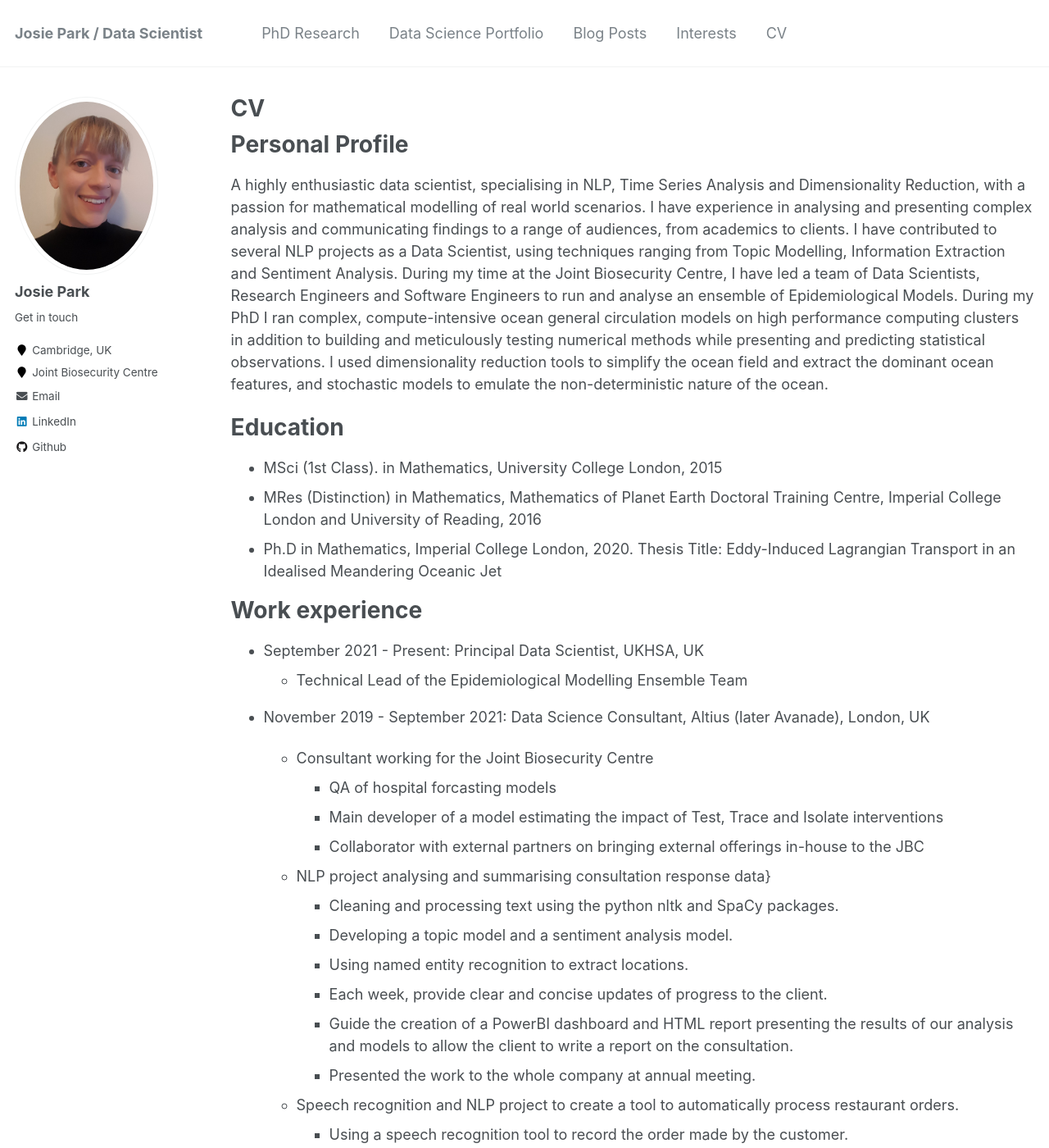
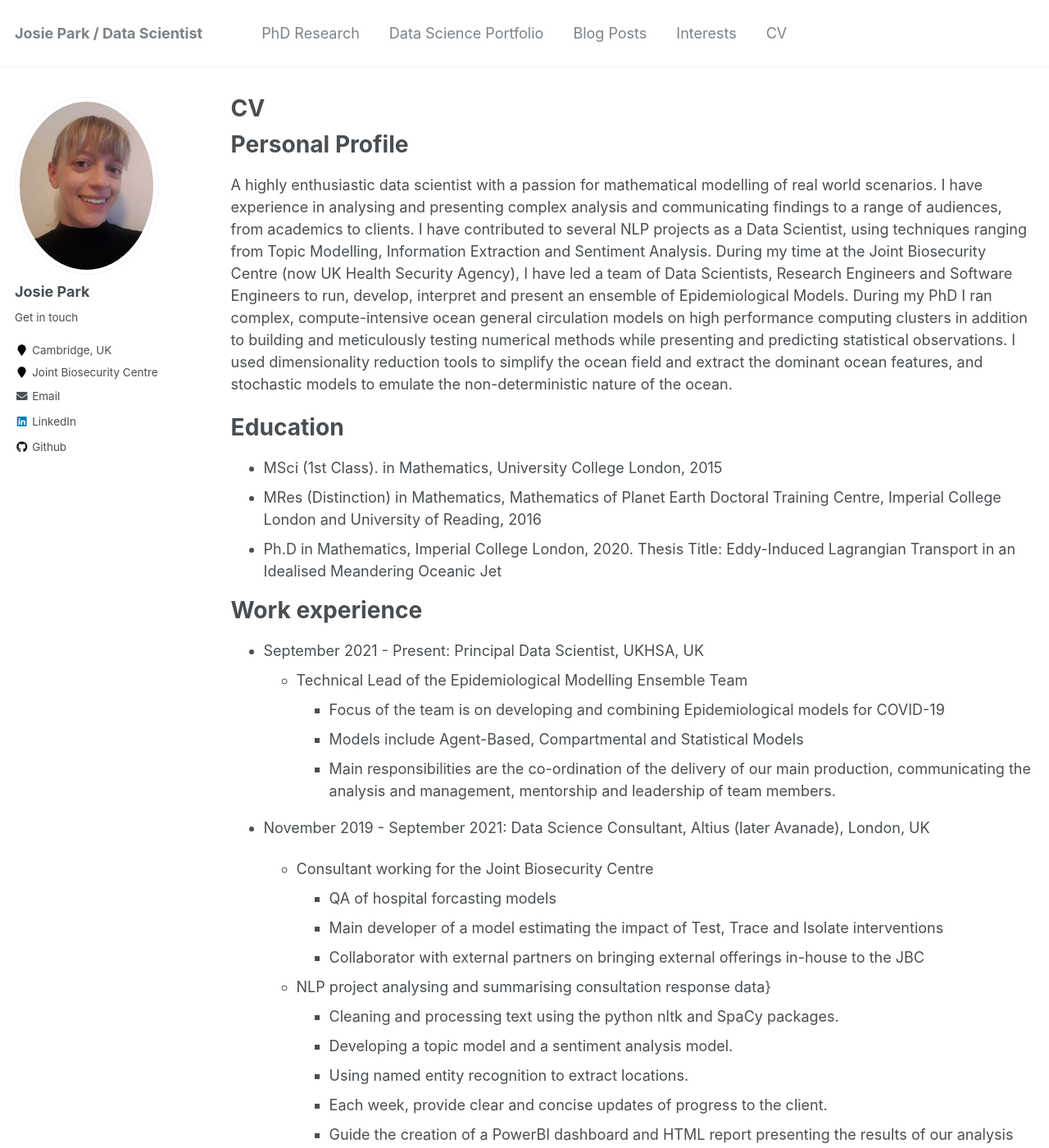
Before and after one commit to JosiePark/JosiePark.github.io, a Jekyll site: the page built from _pages/cv.md, in a window 1280 px wide and 1400 px high. Shown: the whole window at 82% size. Built offline with Jekyll 4.4.1, drawn with Linux system fonts in a browser that asks for light colours; some of the changed text lies outside the part shown.

Commit message:
updated CV

```diff
--- a/_pages/cv.md
+++ b/_pages/cv.md
@@ -11,7 +11,7 @@ redirect_from:
 
 Personal Profile
 ======
-A highly enthusiastic data scientist, specialising in NLP, Time Series Analysis and Dimensionality Reduction, with a passion for mathematical modelling of real world scenarios. I have experience in analysing and presenting complex analysis and communicating findings to a range of audiences, from academics to clients. I have contributed to several NLP projects as a Data Scientist, using techniques ranging from Topic Modelling, Information Extraction and Sentiment Analysis. During my time at the Joint Biosecurity Centre, I have led a team of Data Scientists, Research Engineers and Software Engineers to run and analyse an ensemble of Epidemiological Models. During my PhD I ran complex, compute-intensive ocean general circulation models on high performance computing clusters in addition to building and meticulously testing numerical methods while presenting and predicting statistical observations. I used dimensionality reduction tools to simplify the ocean field and extract the dominant ocean features, and stochastic models to emulate the non-deterministic nature of the ocean.
+A highly enthusiastic data scientist with a passion for mathematical modelling of real world scenarios. I have experience in analysing and presenting complex analysis and communicating findings to a range of audiences, from academics to clients. I have contributed to several NLP projects as a Data Scientist, using techniques ranging from Topic Modelling, Information Extraction and Sentiment Analysis. During my time at the Joint Biosecurity Centre (now UK Health Security Agency), I have led a team of Data Scientists, Research Engineers and Software Engineers to run, develop, interpret and present an ensemble of Epidemiological Models. During my PhD I ran complex, compute-intensive ocean general circulation models on high performance computing clusters in addition to building and meticulously testing numerical methods while presenting and predicting statistical observations. I used dimensionality reduction tools to simplify the ocean field and extract the dominant ocean features, and stochastic models to emulate the non-deterministic nature of the ocean.
 
 Education
 ======
@@ -25,6 +25,9 @@ Work experience
 
 * September 2021 - Present: Principal Data Scientist, UKHSA, UK
   * Technical Lead of the Epidemiological Modelling Ensemble Team
+    * Focus of the team is on developing and combining Epidemiological models for COVID-19
+    * Models include Agent-Based, Compartmental and Statistical Models
+    * Main responsibilities are the co-ordination of the delivery of our main production, communicating the analysis and management, mentorship and leadership of team members.
 
 * November 2019 - September 2021: Data Science Consultant, Altius (later Avanade), London, UK
 
@@ -32,6 +35,7 @@ Work experience
     * QA of hospital forcasting models
     * Main developer of a model estimating the impact of Test, Trace and Isolate interventions
     * Collaborator with external partners on bringing external offerings in-house to the JBC
+
   * NLP project analysing and summarising consultation response data}
     * Cleaning and processing text using the python nltk and SpaCy packages.
     * Developing a topic model and a sentiment analysis model.
@@ -49,6 +53,10 @@ Work experience
     * Focus was on reconstructing handwriting.
     * Used Microsoft Azure's Read API to guide the process.
     * Managed to construct most popular drug names with accuracy of 98\%.
+
+  * Developing internal time series analysis functionality
+    * Used Object-Oriented Programming to build a time series analysis class
+    * Wrote general purpose modules that split the data, trained the model and visualised the analysis
 
 * Summer 2018 - Summer Research Assistant, Met Office
   * I worked alongside the Dynamics Research group at the Met Office. I tested a finite volume numerical method used for modelling the transport equation and isolated causes of any inaccuracies due to the new cubed-sphere grid, and suggested possible solutions which were then collected into a report advising the team based on my results. All code was written in Python, and I presented the results to colleagues at Imperial.
```
Also changed, not shown: other parts of _pages/cv.md (+1 -0 lines).
